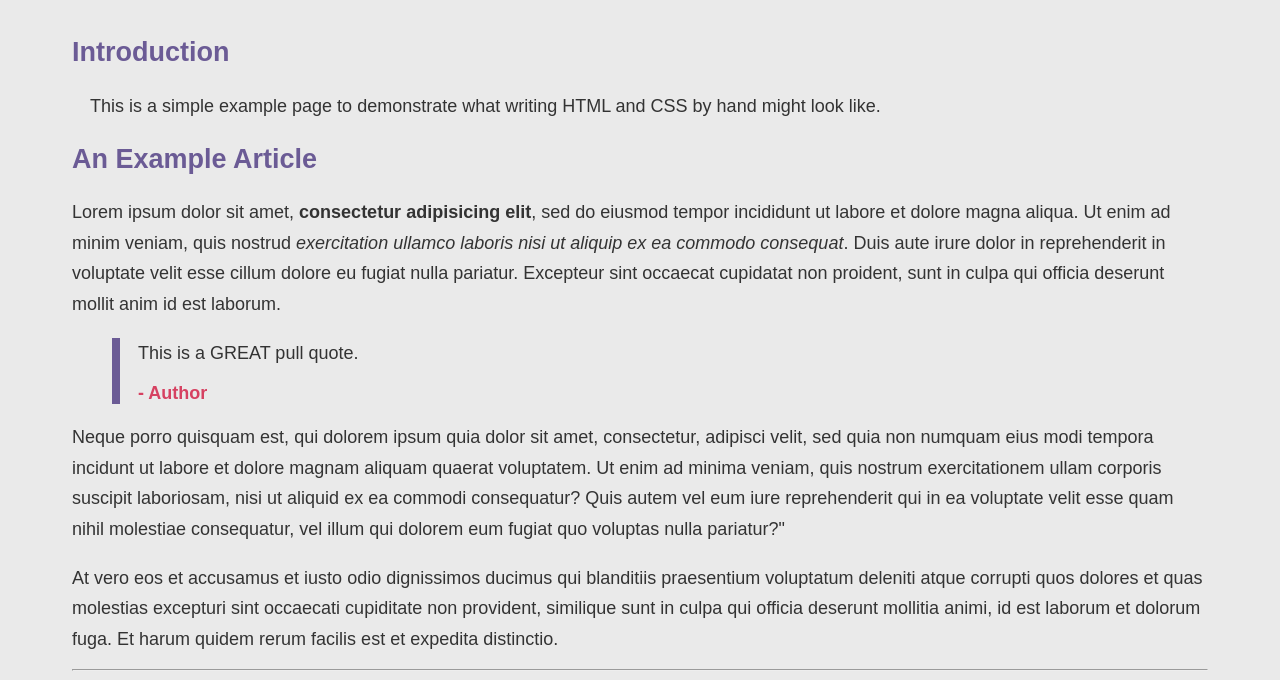
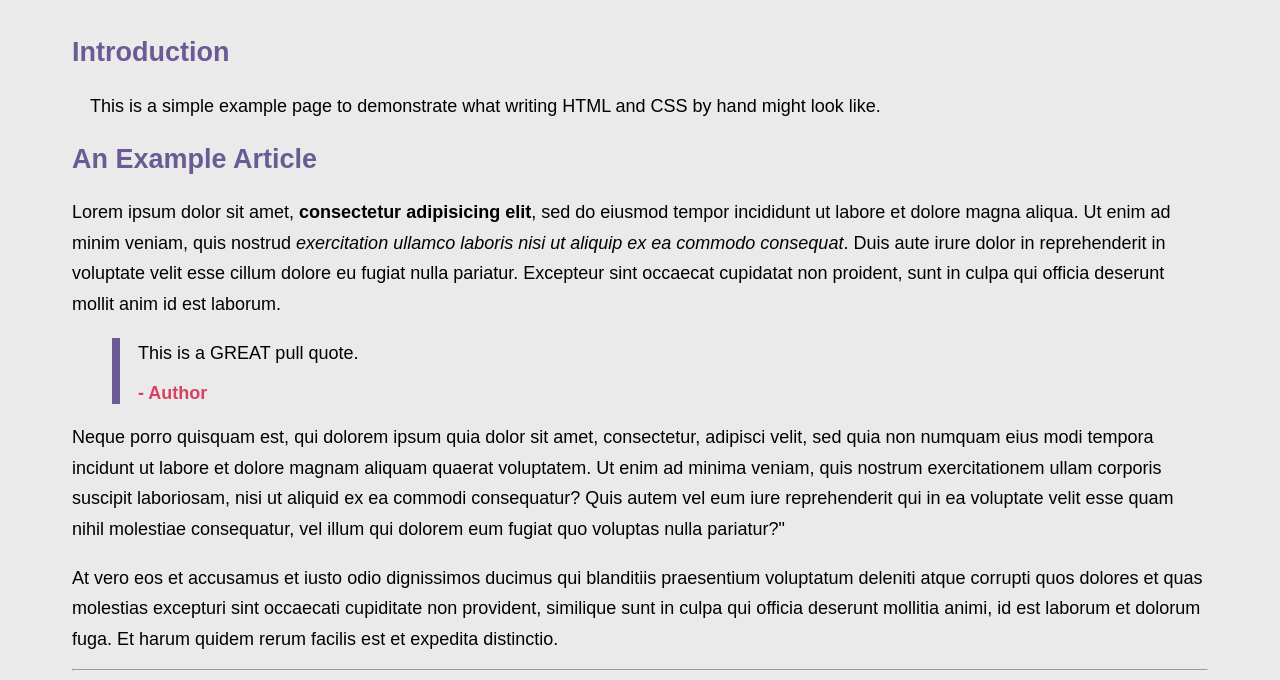
Before and after one commit to chendw40/github, a plain HTML site: page inde.html in a window 1280 px wide. Shown: the part 120-800 px from the top of the page. Drawn offline with Linux system fonts and the light colour scheme.

Commit message:
Update inde.html

```diff
--- a/inde.html
+++ b/inde.html
@@ -11,7 +11,7 @@
   <style>
     body {
       background-color: #eaeaea;
-      color: #333333;
+      color: #4444444;
       font-family: sans-serif;
       font-size: 18px;
       margin: 0;
```
